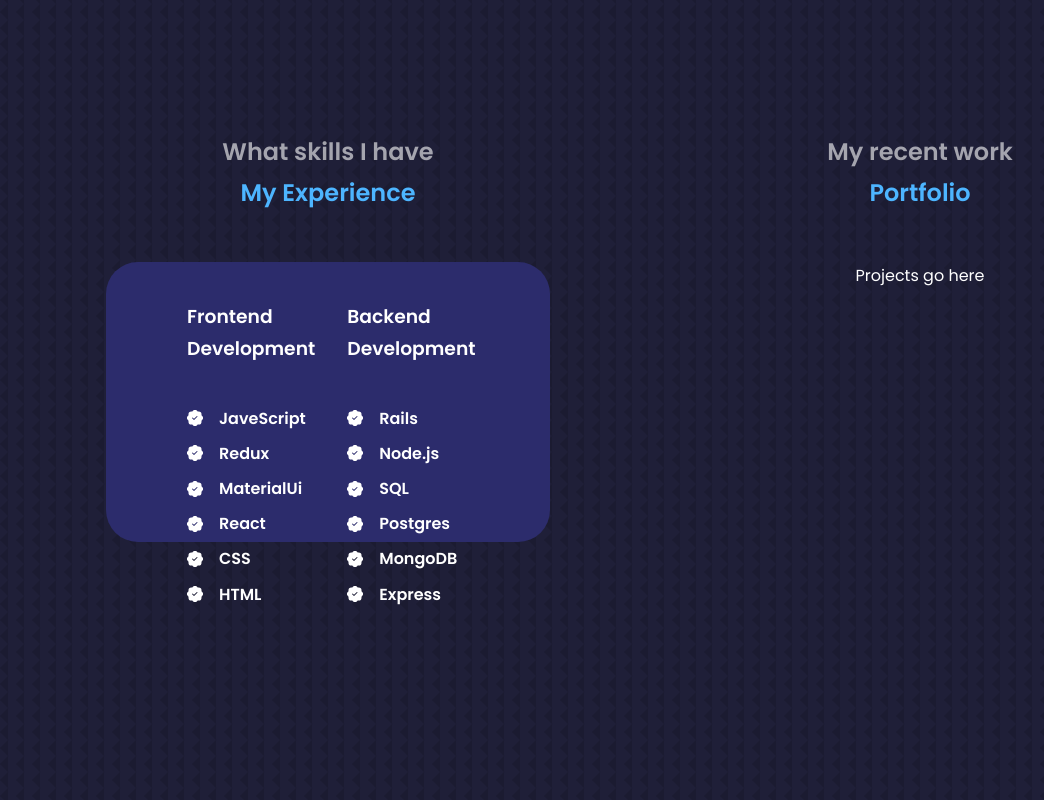
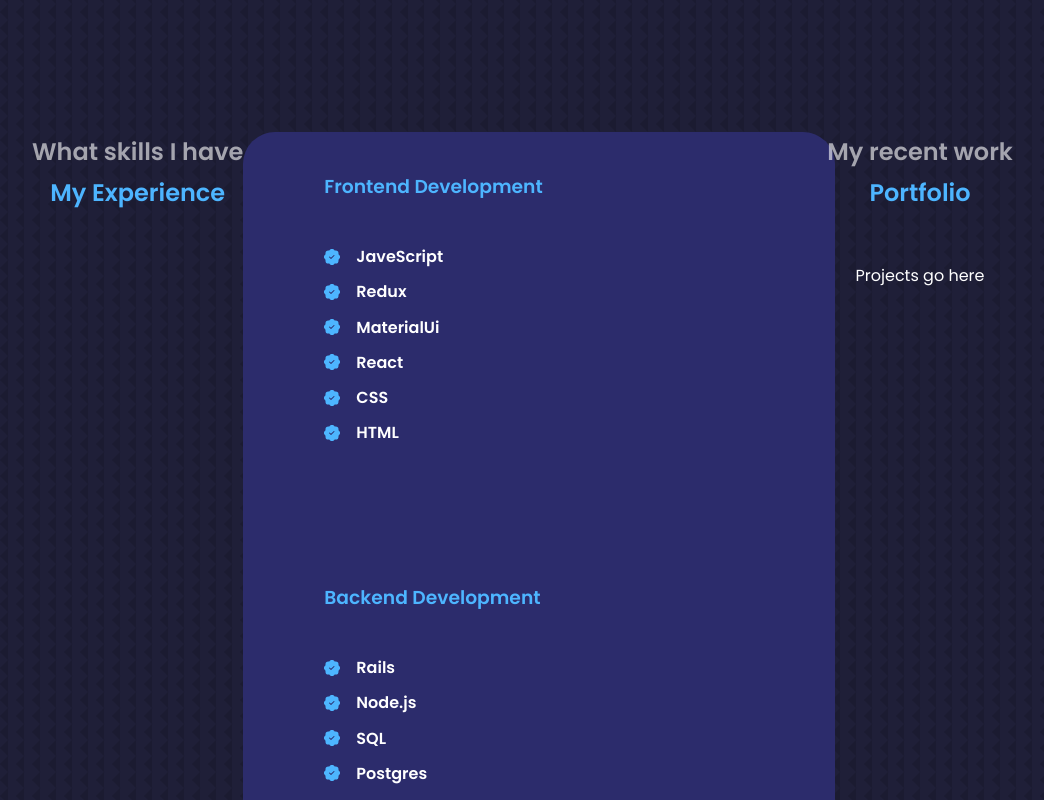
Before and after one commit to taine-rasmussen/portfoliov1, a React (Create React App) app: page / in a window 1280 px wide. Shown: the part 1900-2700 px from the top of the page, without its empty margins (16-1060 px from the left). Built offline with nearby package versions, Linux system fonts and the light colour scheme.

Commit message:
more styling

```diff
--- a/src/Components/Work/Work.css
+++ b/src/Components/Work/Work.css
@@ -17,21 +17,25 @@
 .skills_wrapper {
   display: flex;
   flex-direction: row;
-  /* flex-wrap: wrap; */
+  justify-content: space-between;
+  flex-wrap: wrap;
   background: var(--colour-bg-variant);
   padding: 2.4rem 5rem;
   border-radius: 2rem;
-  width: 75%;
   border: 1px solid transparent;
   transition: var(--transition);
-  height: 35%;
-  gap: 2rem;
+  height: max-content;
+  gap: 8rem;
 }
 
 .skills_wrapper:hover {
   background: transparent;
   border-color: var(--colour-primary-variant);
   cursor: default;
+}
+
+.skills_wrapper h3 {
+  color: var(--colour-primary);
 }
 
 .skills_container {
@@ -48,7 +52,6 @@
   margin: 0.5rem 0rem;
 }
 
-.skills_details_icon {
-  margin-top: 6px;
+.skills_details-icon {
   color: var(--colour-primary);
 }
```
